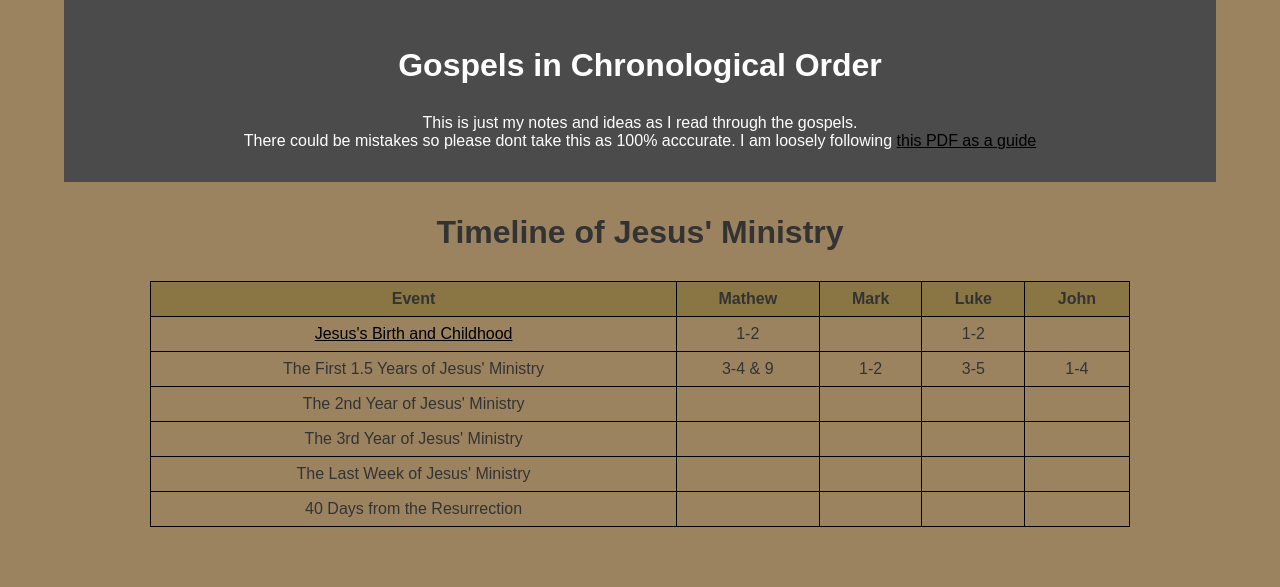
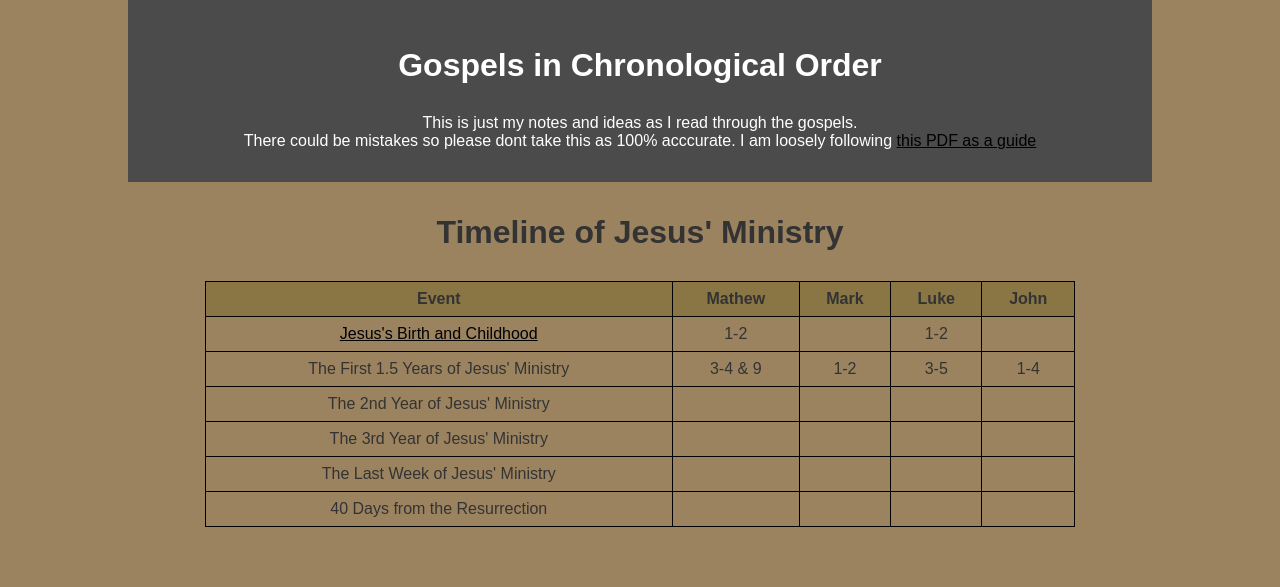
Before and after one commit to Saved-By-Grace/Gospels-Chronological-order, a plain HTML site: page index.html in a window 1280 px wide. Drawn offline with Linux system fonts and the light colour scheme.

Commit message:
pushing changes

```diff
--- a/css/style.css
+++ b/css/style.css
@@ -3,8 +3,8 @@ body {
     font-family: Arial, sans-serif;
     text-align: center;
     margin: 0;
-    padding-left: 5%;
-    padding-right: 5%;
+    padding-left: 10%;
+    padding-right: 10%;
     background-color: #9c8360;
     color: #333;
     box-sizing: border-box;
```
